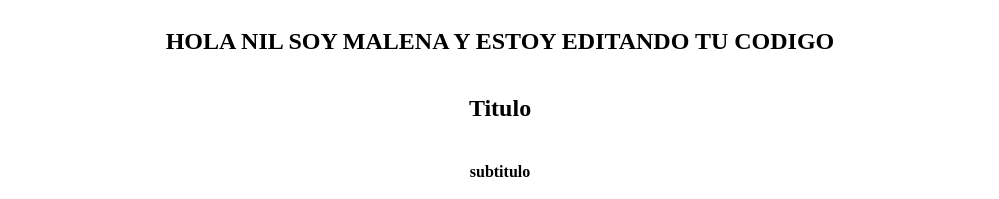
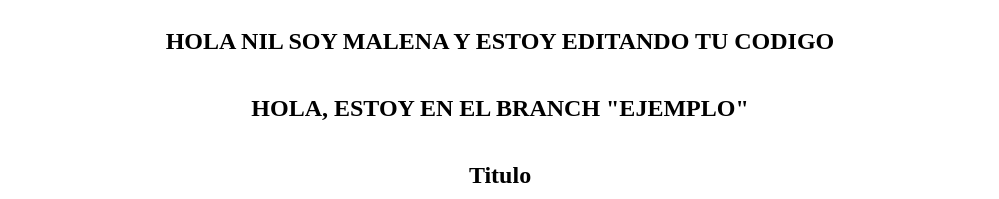
Before and after one commit to malerey/clase-16-tarea, a plain HTML site: page index.html in a window 1280 px wide. Shown: the top 199 px of the page, without its empty margins (140-1139 px from the left). Drawn offline with Linux system fonts and the light colour scheme.

Commit message:
agregue h2

```diff
--- a/index.html
+++ b/index.html
@@ -16,6 +16,8 @@
 
 
         <h1>HOLA NIL SOY MALENA Y ESTOY EDITANDO TU CODIGO</h1>
+
+        <h2>HOLA, ESTOY EN EL BRANCH "EJEMPLO"</h2>
 
 
 
```
